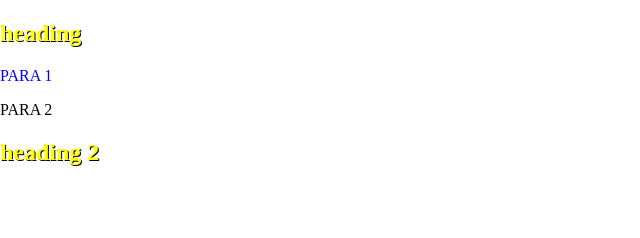
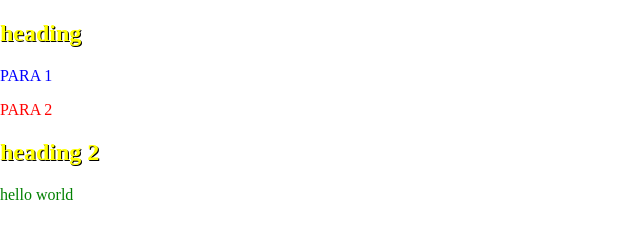
Before and after one commit to AbhayKTS/fullstack_tasks, a plain HTML site: page section.html in a window 1280 px wide. Shown: the whole page, without its empty margins (0-640 px from the left). Drawn offline with Linux system fonts and the light colour scheme.

Commit message:
priority

```diff
--- a/section.html
+++ b/section.html
@@ -22,6 +22,15 @@
             margin: 0;
             padding: 0;
         }
+        #mypara{
+            color: green;
+        }
+        .para{
+            color: blue;
+        }
+        p{
+            color: red;
+        }
     </style>
 </head>
 <body>
@@ -33,6 +42,8 @@
             <h2>heading 2</h2>
         </div>
     </section>
+    <p class="para" id="mypara"> hello world </p>
+
 
 </body>
 </html>
```
